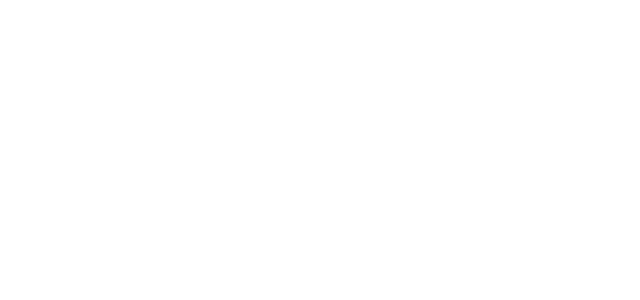
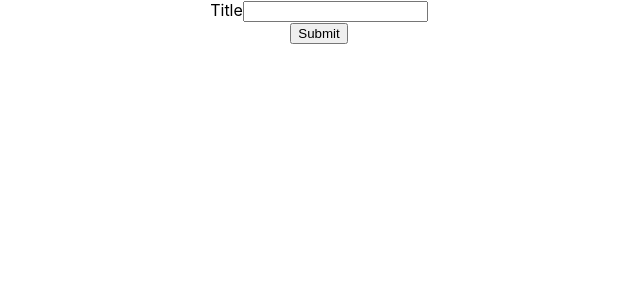
Before and after one commit to mrlucciola/blog-microservice, a React (Create React App) app in the folder client/: page / in a window 1280 px wide. Shown: the top 300 px of the page, without its empty margins (321-961 px from the left). Built offline with nearby package versions, Linux system fonts and the light colour scheme.

Commit message:
add basic create-post component

```diff
--- a/client/src/App.tsx
+++ b/client/src/App.tsx
@@ -1,5 +1,12 @@
+// components
+import CreatePost from "./components/CreatePost";
+
 const App = () => {
-  return <div className="App"></div>;
+  return (
+    <div className="App">
+      <CreatePost />
+    </div>
+  );
 };
 
 export default App;
--- /dev/null
+++ b/client/src/components/CreatePost.tsx
@@ -0,0 +1,19 @@
+import { FC } from "react";
+
+const CreatePost: FC = () => {
+  return (
+    <div>
+      <form action="">
+        <div>
+          <label htmlFor="new-post" className="form-group">
+            Title
+          </label>
+          <input type="text" className="form-control" />
+        </div>
+        <button type="submit">Submit</button>
+      </form>
+    </div>
+  );
+};
+
+export default CreatePost;
```
